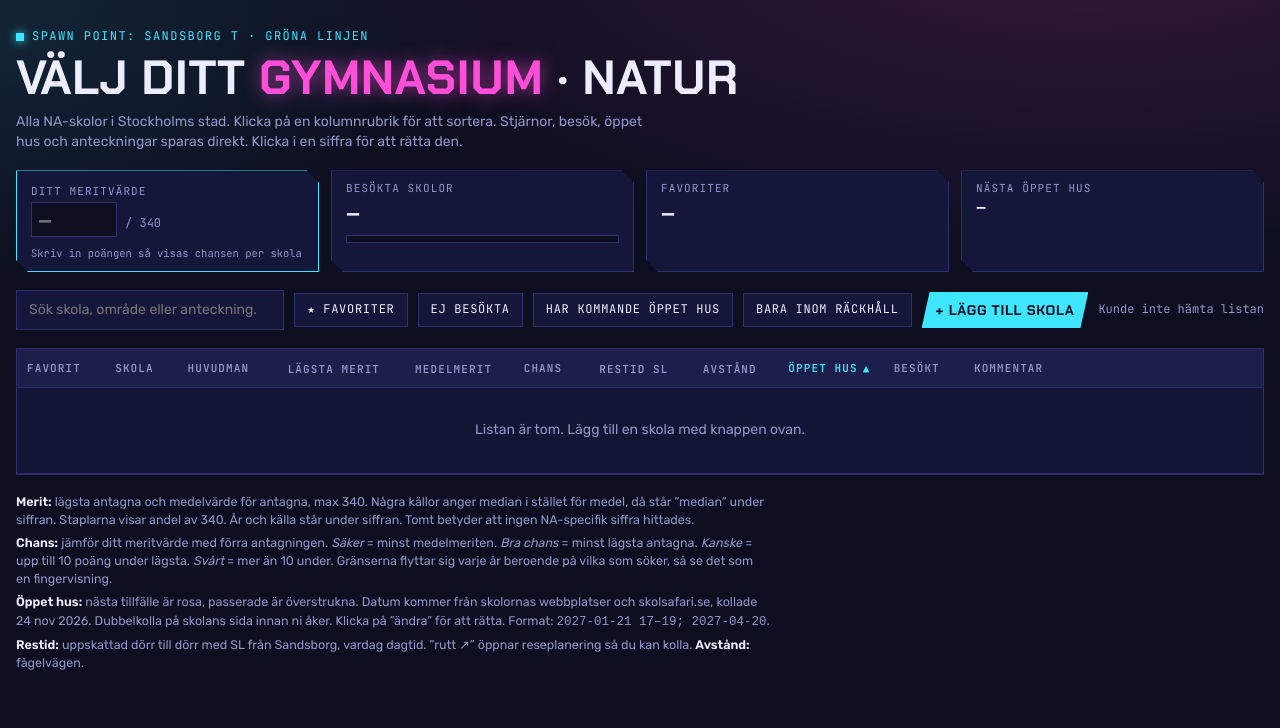
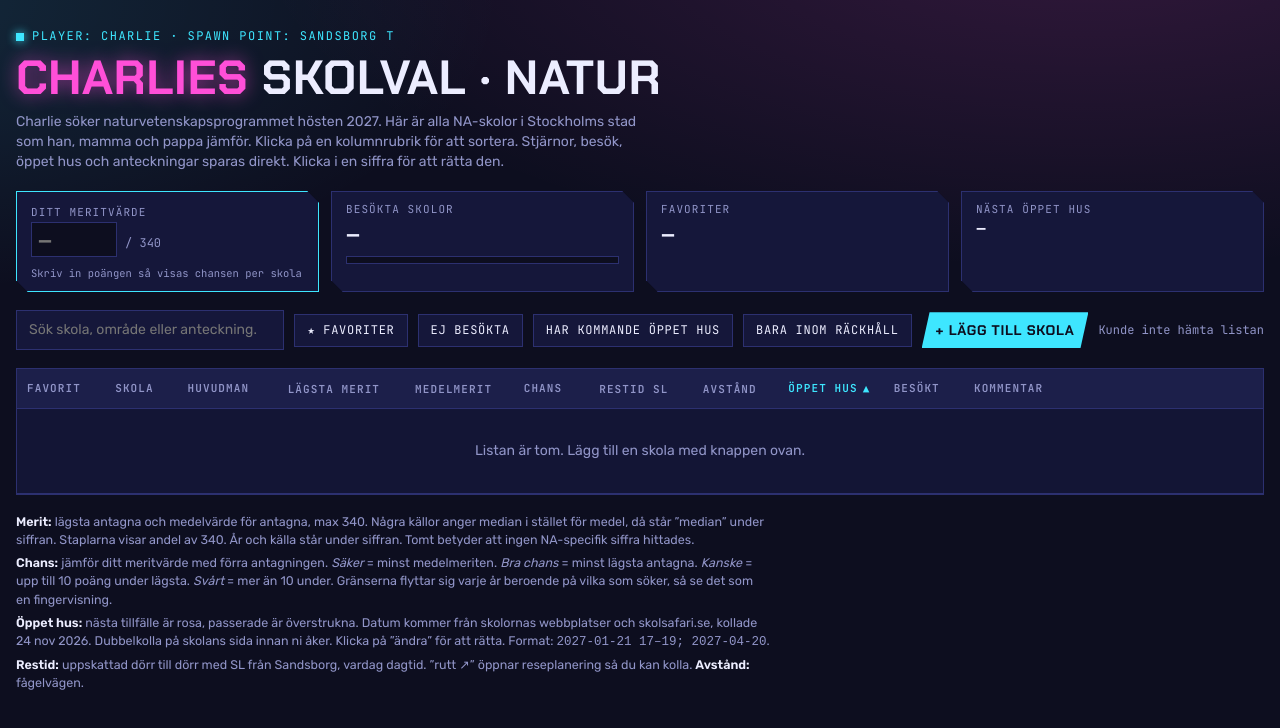
Before and after one commit to mathiasmalmborg82-hub/skolval, a website: page public/index.html in a window 1280 px wide. Drawn offline with Linux system fonts and the light colour scheme; no server answers.

Commit message:
Visa att sidan är Charlies skolval
Rubrik, flikens titel, inledning och inloggningsrutan säger nu Charlies
namn så att det är tydligt vems sida det är.

Co-Authored-By: Claude Opus 5.5 <noreply@anthropic.com>
Claude-Session: https://claude.ai/code/session_016W6dRgxJCCdVe3W8QVaSGt

```diff
--- a/public/index.html
+++ b/public/index.html
@@ -4,7 +4,7 @@
 <meta charset="utf-8">
 <meta name="viewport" content="width=device-width, initial-scale=1, viewport-fit=cover">
 <meta name="robots" content="noindex, nofollow">
-<title>Skolval</title>
+<title>Charlies skolval</title>
 <link rel="preconnect" href="https://fonts.googleapis.com">
 <link rel="stylesheet" href="https://fonts.googleapis.com/css2?family=Chakra+Petch:wght@500;700&family=JetBrains+Mono:wght@400;600&family=Rubik:wght@400;500;600&display=swap">
 <style>
@@ -159,14 +159,14 @@ body { margin: 0; }
 
 <div class="wrap">
   <header>
-    <div class="eyebrow"><span class="blink"></span>Spawn point: Sandsborg T · gröna linjen</div>
-    <h1>Välj ditt <span class="hl">gymnasium</span> · Natur</h1>
-    <p class="lede">Alla NA-skolor i Stockholms stad. Klicka på en kolumnrubrik för att sortera. Stjärnor, besök, öppet hus och anteckningar sparas direkt. Klicka i en siffra för att rätta den.</p>
+    <div class="eyebrow"><span class="blink"></span>Player: Charlie · Spawn point: Sandsborg T</div>
+    <h1><span class="hl">Charlies</span> skolval · Natur</h1>
+    <p class="lede">Charlie söker naturvetenskapsprogrammet hösten 2027. Här är alla NA-skolor i Stockholms stad som han, mamma och pappa jämför. Klicka på en kolumnrubrik för att sortera. Stjärnor, besök, öppet hus och anteckningar sparas direkt. Klicka i en siffra för att rätta den.</p>
   </header>
 
   <div class="login" id="login" hidden>
     <form id="loginform" class="login-box">
-      <div class="eyebrow"><span class="blink"></span>Låst område</div>
+      <div class="eyebrow"><span class="blink"></span>Charlies skolval</div>
       <strong>Skriv familjens lösenord</strong>
       <input type="password" id="pw" autocomplete="current-password" placeholder="Lösenord" required>
       <button class="btn" type="submit">Logga in</button>
```
